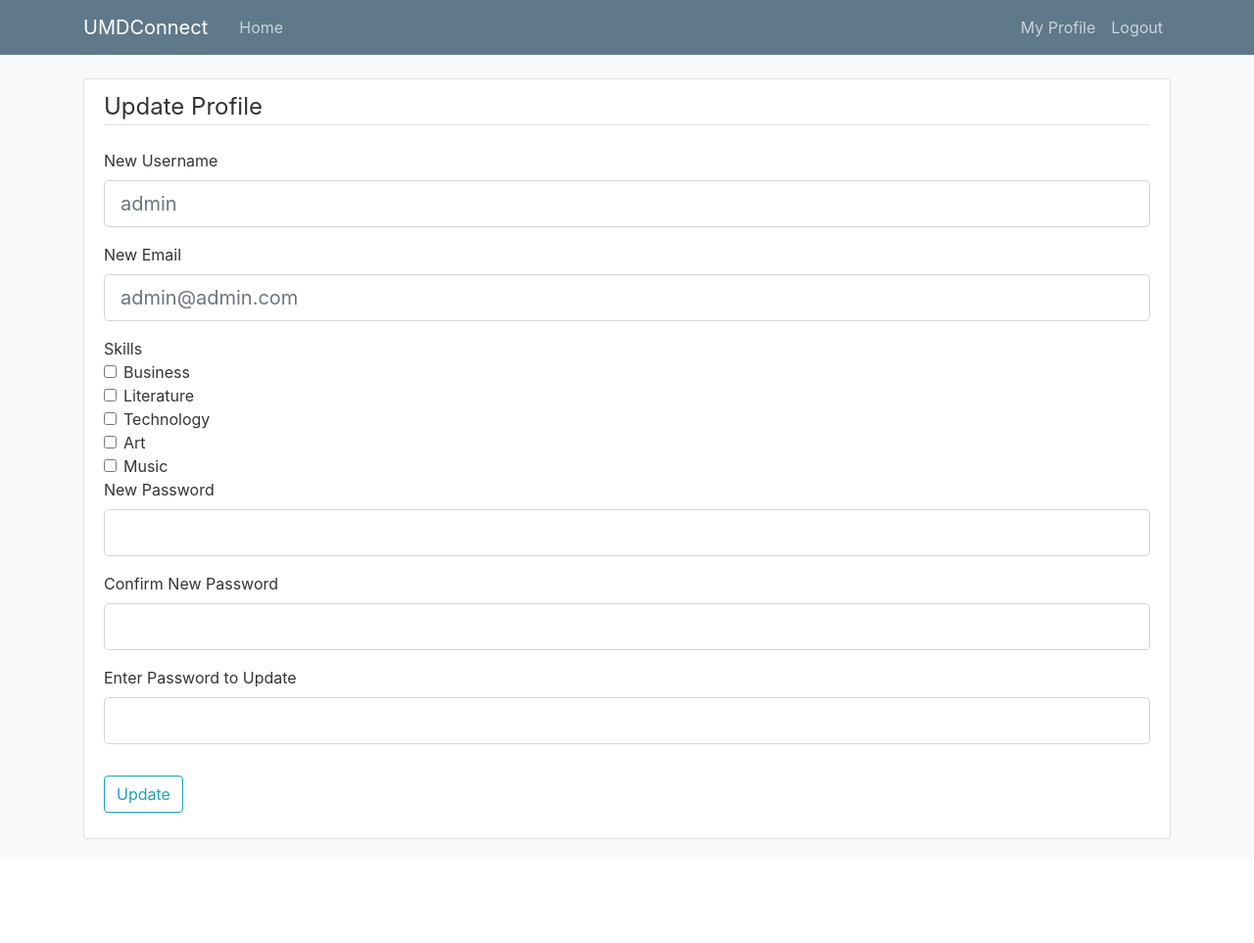
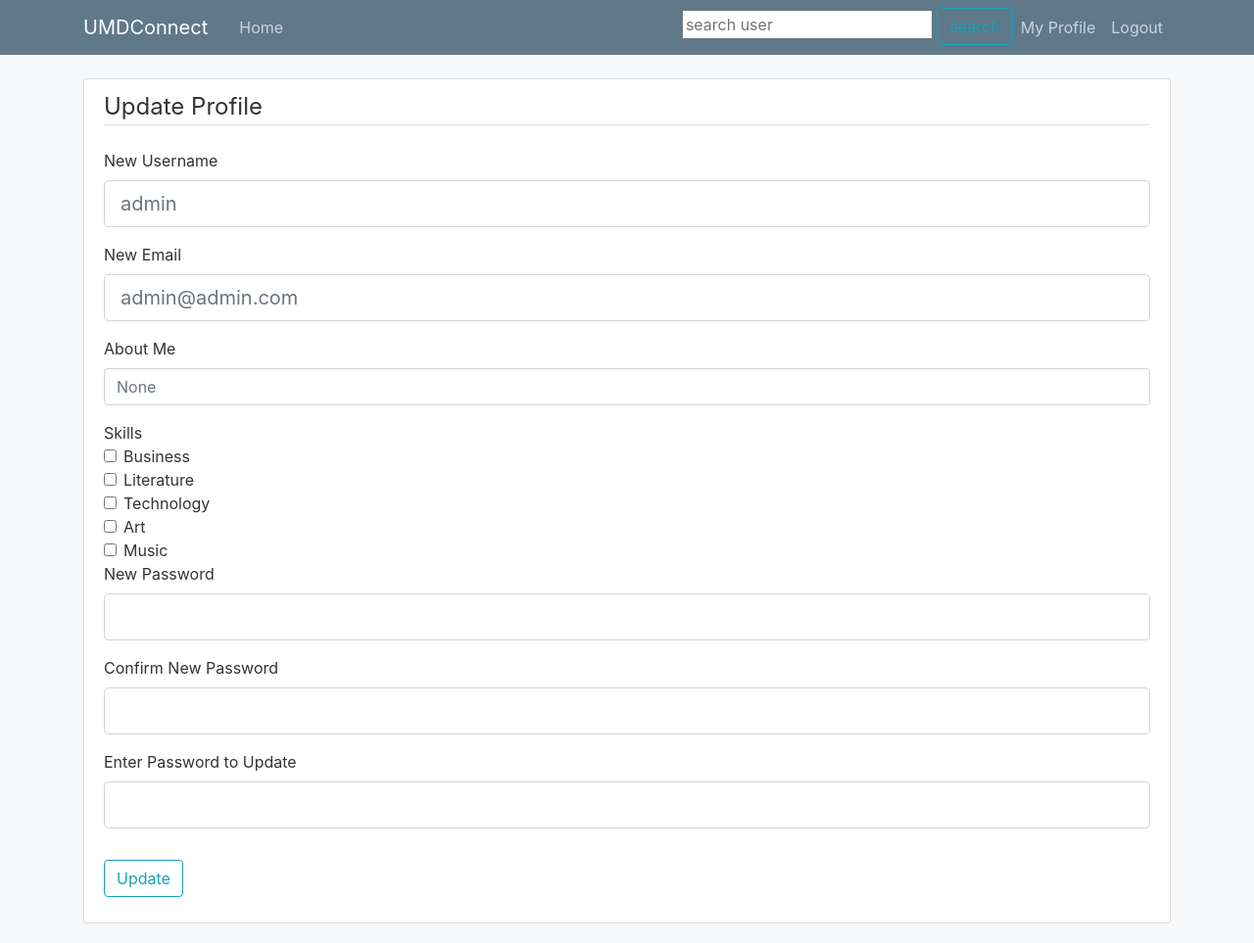
Before and after one commit to KofiAAnnor/UMD-Connect, a Flask app: page /update in a window 1280 px wide. Shown: the whole page at 98% size. Before the commit the page ends 857 px from the top, so only its background shows below. Run offline with Flask 2, Linux system fonts and the light colour scheme; a user stored in the database is signed in; data that the repository does not hold is empty; some libraries are stand-ins or nearby versions.

Commit message:
search_user_by_name_complete

```diff
--- a/flaskapp/forms.py
+++ b/flaskapp/forms.py
@@ -37,6 +37,7 @@ class UpdateForm(FlaskForm):
                            validators=[Length(min=2,max=20),Optional()])
     new_email = StringField('New Email',
                         validators=[Email(),Optional()])
+    about = StringField('About Me',validators=[Optional()])
     skills_bus = BooleanField('Business')
     skills_lit = BooleanField('Literature')
     skills_tech=BooleanField('Technology')
--- a/flaskapp/models.py
+++ b/flaskapp/models.py
@@ -14,7 +14,7 @@ class User(db.Model, UserMixin):
     email = db.Column(db.String(120), unique=True, nullable=False)
     image_file = db.Column(db.String(20), nullable=False, default='default.jpg')
     password = db.Column(db.String(60), nullable=False)
-    skills=db.Column(db.String(500),nullable=True)
+    about=db.Column(db.String(1000),nullable=True)
     projects = db.relationship('Project', backref='author', lazy=True)
 
     def __repr__(self):
--- a/flaskapp/routes.py
+++ b/flaskapp/routes.py
@@ -92,6 +92,8 @@ def update():
                 user.email = form.new_email.data
             if form.username.data:
                 user.username = form.username.data
+            if form.about.data:
+                user.about=form.about.data
             if form.skills_bus.data and not bus:
                 b = Business(name=user.username, type="user")
                 db.session.add(b)
@@ -136,3 +138,11 @@ def project_board_page():
 @app.route("/project-detail")
 def project_detail_view():
     return render_template('project-detail-view.html', title='Project Detail')
+
+@app.route("/search_by_user",methods=['GET','POST'])
+def search_by_user():
+    name = request.form['search_name']
+    user = User.query.filter_by(email=name).first()
+    if not user:
+        flash('User does not exist')
+        return redirect(request.referrer)
--- a/flaskapp/templates/layout.html
+++ b/flaskapp/templates/layout.html
@@ -30,6 +30,10 @@
             <!-- Navbar Right Side -->
             <div class="navbar-nav">
               {% if current_user.is_authenticated %}
+              <form action="{{ url_for('search_by_user') }}" method="POST">
+                <input type="text" name="search_name" placeholder="search user"/>
+                <input type="submit" name="search_button" value ="search"class = "btn btn-outline-info"/>
+              </form>
                 <a class="nav-item nav-link" href="{{ url_for('profile') }}">My Profile</a>
                 <a class="nav-item nav-link" href="{{ url_for('logout') }}">Logout</a>
               {% else %}
--- a/flaskapp/templates/profile.html
+++ b/flaskapp/templates/profile.html
@@ -5,6 +5,7 @@
       <hr>
         UserID: {{current_user.id}} <br>
         Email: {{current_user.email}} <br>
+        About Me: {{current_user.about}}<br>
         <span class="badge badge-dark">SKILLS:</span>
         {% if skillTags.BusinessTag != None %} <span class="badge badge-primary">Business</span>{% endif %}
         {% if skillTags.LiteratureTag != None %} <span class="badge badge-info">Literature</span>{% endif %}
--- a/flaskapp/templates/update.html
+++ b/flaskapp/templates/update.html
@@ -31,6 +31,10 @@
                     {% else %}
                         {{ form.new_email(class="form-control form-control-lg",placeholder=current_user.email) }}
                     {% endif %}
+                </div>
+                <div class="form-group">
+                    {{form.about.label(class="form-control-label")}}
+                    {{form.about(class="form-control form-control=lg",placeholder=current_user.about)}}
                 </div>
                 Skills <br>
                 <div class="form-check">
```
